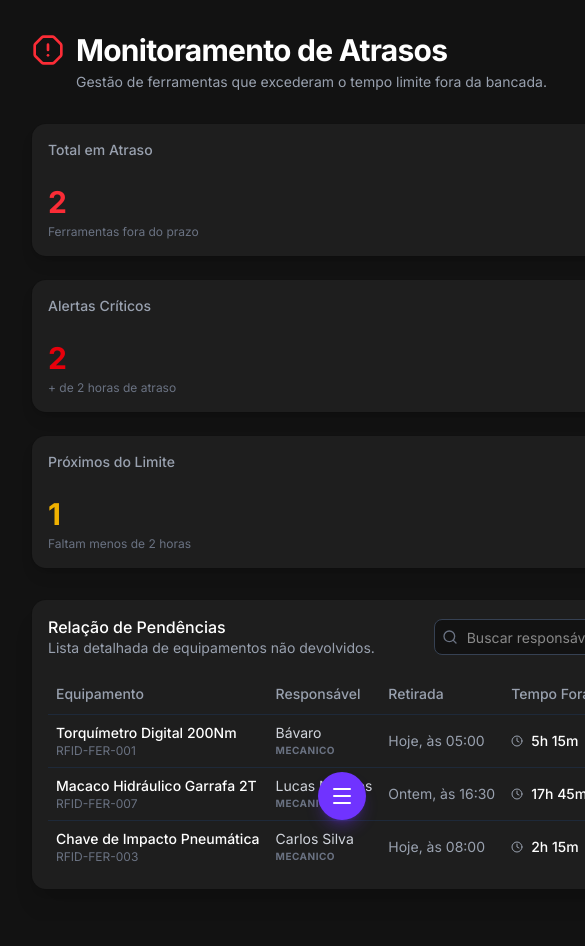
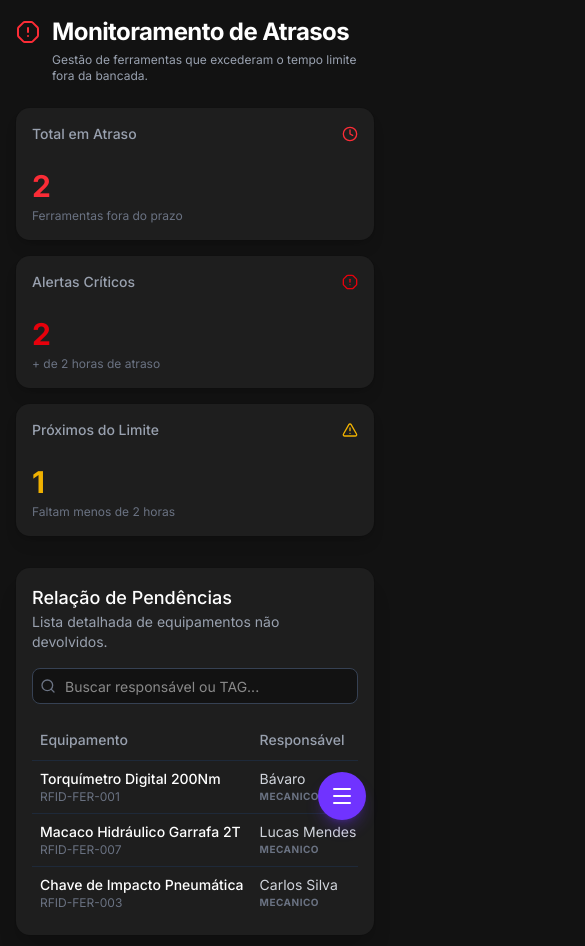
Before and after one commit to tmenezesdev/Projeto-Integrador-3-Semestre, a Next.js app in the folder integrador/frontend/: page /alertas in a window 390 px wide. Shown: the top 946 px of the page, 585 px wide, since content can reach past the window. Before the commit the page ends 921 px from the top, so only its background shows below. Built offline with nearby package versions, Linux system fonts and the light colour scheme.

Commit message:
Alteração página de alertas

```diff
--- a/integrador/frontend/src/app/alertas/page.jsx
+++ b/integrador/frontend/src/app/alertas/page.jsx
@@ -1,4 +1,4 @@
-"use client"
+"use client";
 
 import SidebarNav from "@/components/Sidebar/page";
 import { Card, CardContent, CardHeader, CardTitle, CardDescription } from "@/components/ui/card";
@@ -7,7 +7,6 @@ import { Badge } from "@/components/ui/badge";
 import { AlertOctagon, Clock, AlertTriangle, Search } from "lucide-react";
 
 export default function AtrasosPage() {
-
   const ferramentasAtrasadas = [
     {
       id: 1,
@@ -46,25 +45,28 @@ export default function AtrasosPage() {
 
   return (
     <div className="flex min-h-screen bg-[#121212] text-white font-sans">
+      {/* Dependendo de como o SidebarNav for construído, você pode precisar ajustar a responsividade lá também */}
       <SidebarNav />
 
-      <main className="flex-1 p-8">
+      {/* Reduzi o padding no mobile (p-4) e mantive p-8 no desktop (md:p-8) */}
+      <main className="flex-1 p-4 md:p-8 w-full max-w-full overflow-hidden">
 
-        <div className="flex flex-col gap-1 mb-8">
+        <div className="flex flex-col gap-1 mb-6 md:mb-8">
           <div className="flex items-center gap-3">
-            <AlertOctagon className="text-red-500 h-8 w-8" />
-            <h2 className="text-3xl font-bold tracking-tight text-white">
+            <AlertOctagon className="text-red-500 h-6 w-6 md:h-8 md:w-8 shrink-0" />
+            <h2 className="text-2xl md:text-3xl font-bold tracking-tight text-white">
               Monitoramento de Atrasos
             </h2>
           </div>
-          <p className="text-sm text-gray-400 ml-11">
+          <p className="text-xs md:text-sm text-gray-400 ml-9 md:ml-11">
             Gestão de ferramentas que excederam o tempo limite fora da bancada.
           </p>
         </div>
 
-        <div className="grid grid-cols-1 md:grid-cols-3 gap-6 mb-8">
+        {/* O grid já estava responsivo (grid-cols-1 para mobile e md:grid-cols-3) */}
+        <div className="grid grid-cols-1 md:grid-cols-3 gap-4 md:gap-6 mb-8">
           <Card className="bg-[#1e1e1e] border-gray-800 text-white shadow-lg">
-            <CardHeader className="pb-2 flex flex-row items-center justify-between">
+            <CardHeader className="pb-2 flex flex-row items-center justify-between space-y-0">
               <CardTitle className="text-sm font-medium text-gray-400">Total em Atraso</CardTitle>
               <Clock className="h-4 w-4 text-red-500" />
             </CardHeader>
@@ -75,7 +77,7 @@ export default function AtrasosPage() {
           </Card>
 
           <Card className="bg-[#1e1e1e] border-gray-800 text-white shadow-lg">
-            <CardHeader className="pb-2 flex flex-row items-center justify-between">
+            <CardHeader className="pb-2 flex flex-row items-center justify-between space-y-0">
               <CardTitle className="text-sm font-medium text-gray-400">Alertas Críticos</CardTitle>
               <AlertOctagon className="h-4 w-4 text-red-600" />
             </CardHeader>
@@ -86,7 +88,7 @@ export default function AtrasosPage() {
           </Card>
 
           <Card className="bg-[#1e1e1e] border-gray-800 text-white shadow-lg">
-            <CardHeader className="pb-2 flex flex-row items-center justify-between">
+            <CardHeader className="pb-2 flex flex-row items-center justify-between space-y-0">
               <CardTitle className="text-sm font-medium text-gray-400">Próximos do Limite</CardTitle>
               <AlertTriangle className="h-4 w-4 text-yellow-500" />
             </CardHeader>
@@ -98,13 +100,15 @@ export default function AtrasosPage() {
         </div>
 
         <Card className="bg-[#1e1e1e] border-gray-800 text-white shadow-xl">
-          <CardHeader className="flex flex-row items-center justify-between">
+          {/* Ajuste para quebrar linha no mobile (flex-col) e ficar lado a lado no tablet/desktop (sm:flex-row) */}
+          <CardHeader className="flex flex-col sm:flex-row items-start sm:items-center justify-between gap-4">
             <div>
-              <CardTitle>Relação de Pendências</CardTitle>
+              <CardTitle className="text-lg md:text-xl">Relação de Pendências</CardTitle>
               <CardDescription className="text-gray-400">Lista detalhada de equipamentos não devolvidos.</CardDescription>
             </div>
 
-            <div className="relative w-64">
+            {/* w-full no mobile, w-64 no desktop */}
+            <div className="relative w-full sm:w-64">
               <Search className="absolute left-2 top-2.5 h-4 w-4 text-gray-500" />
               <input
                 type="text"
@@ -115,7 +119,9 @@ export default function AtrasosPage() {
           </CardHeader>
 
           <CardContent>
-            <Table>
+            {/* Wrapper de overflow horizontal para a tabela não quebrar a tela no mobile */}
+            <div className="overflow-x-auto">
+              <Table className="min-w-[600px] w-full">
                 <TableHeader>
                   <TableRow className="border-gray-800 hover:bg-transparent">
                     <TableHead className="text-gray-400">Equipamento</TableHead>
@@ -136,9 +142,9 @@ export default function AtrasosPage() {
                         <div className="text-gray-300">{item.responsavel}</div>
                         <div className="text-[10px] text-gray-500 font-bold tracking-wider">{item.perfil}</div>
                       </TableCell>
-                    <TableCell className="text-sm text-gray-400">{item.dataRetirada}</TableCell>
+                      <TableCell className="text-sm text-gray-400 whitespace-nowrap">{item.dataRetirada}</TableCell>
                       <TableCell>
-                      <div className="flex items-center gap-2">
+                        <div className="flex items-center gap-2 whitespace-nowrap">
                           <Clock className="h-3 w-3 text-gray-400" />
                           <span className="text-sm font-medium">{item.tempoFora}</span>
                         </div>
@@ -164,9 +170,9 @@ export default function AtrasosPage() {
                   ))}
                 </TableBody>
               </Table>
+            </div>
           </CardContent>
         </Card>
-
       </main>
     </div>
   );
```
Lines whose indentation alone changed are shown as unchanged.
